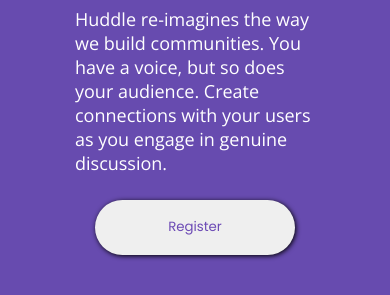
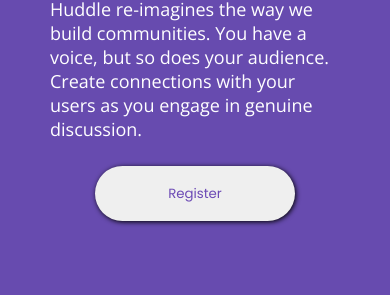
Before and after one commit to MaxCodeCraft/huddle-landing-page, a plain HTML site: page index.html in a window 390 px wide. Shown: the part 634-929 px from the top of the page. Drawn offline with nearby package versions, Linux system fonts and the light colour scheme.

Commit message:
Update style.css

```diff
--- a/style.css
+++ b/style.css
@@ -134,6 +134,9 @@ a:hover {
 }
 
 @media screen and (max-width: 600px) {
+  .main {
+    padding: 0 50px;
+  }
   h1 {
     font-size: 30px;
   }
```
